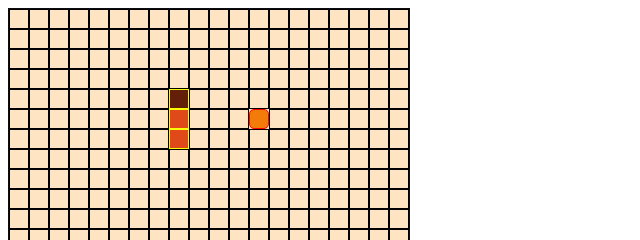
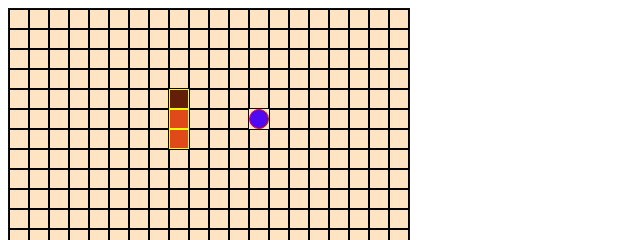
Before and after one commit to Kirikli/Zmeika, a plain HTML site: page index.html in a window 1280 px wide. Both pictures are taken after a click on the button "Play". Shown: the top 240 px of the page, 0-640 px from the left. Drawn offline with Linux system fonts and the light colour scheme.

Commit message:
add move

```diff
--- a/index.css
+++ b/index.css
@@ -68,10 +68,10 @@
 }
 
 .cellapple{
-  border-radius: 5px;
+  border-radius: 100%;
   width: 20px;
   height: 20px;
   border: 1px solid rgb(255, 0, 0);
-  background-color: rgb(243, 123, 10);
+  background-color: rgb(80, 10, 243);
   box-sizing: border-box;
 }
```
Also changed, not shown: index.html (+2 -1 lines).
